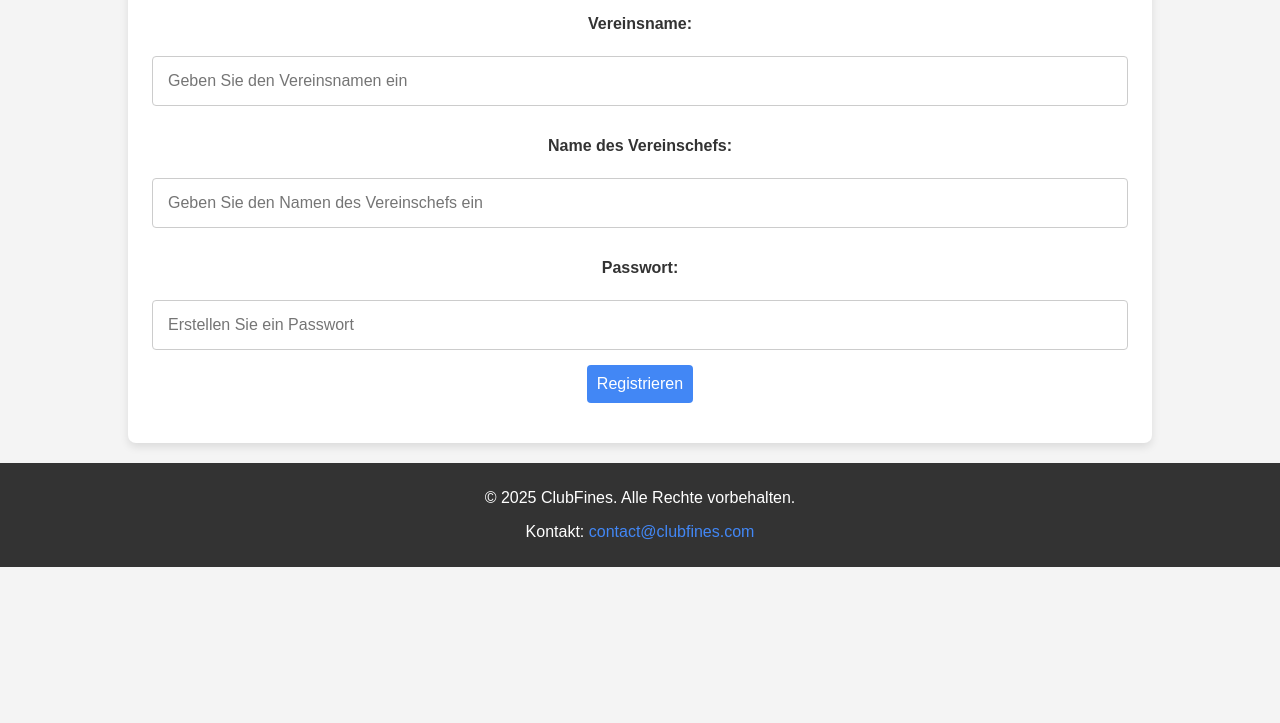
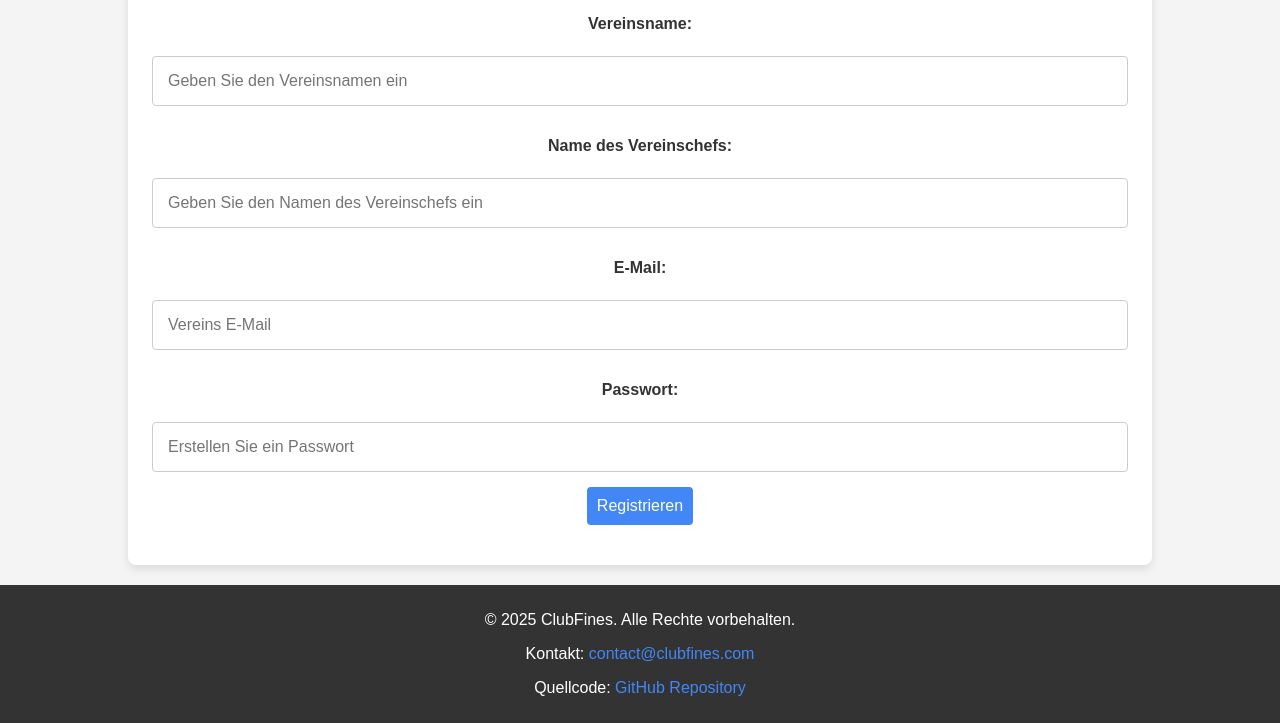
Before and after one commit to Kujo01243/demo.clubfines.com, a website: page register/index.html in a window 1280 px wide. Shown: the part 324-1047 px from the top of the page. Before the commit the page ends 891 px from the top, so only its background shows below. Drawn offline with Linux system fonts and the light colour scheme.

Commit message:
changed footer

```diff
--- a/register/index.html
+++ b/register/index.html
@@ -24,6 +24,9 @@
                 <label for="club-leader">Name des Vereinschefs:</label>
                 <input type="text" id="club-leader" name="club-leader" placeholder="Geben Sie den Namen des Vereinschefs ein" required>
 
+                <label for="E-Mail">E-Mail:</label>
+                <input type="tedt" id="E-Mail" name="E-Mail" placeholder="Vereins E-Mail" required>
+
                 <label for="password">Passwort:</label>
                 <input type="password" id="password" name="password" placeholder="Erstellen Sie ein Passwort" required>
 
@@ -35,6 +38,7 @@
     <footer>
         <p>&copy; 2025 ClubFines. Alle Rechte vorbehalten.</p>
         <p>Kontakt: <a href="mailto:contact@clubfines.com">contact@clubfines.com</a></p>
+        <p>Quellcode: <a href="https://github.com/Kujo01243/demo.clubfines.com" target="_blank">GitHub Repository</a></p>
     </footer>
 </body>
 </html>
```
Also changed, not shown: template.html (+1 -2 lines).
